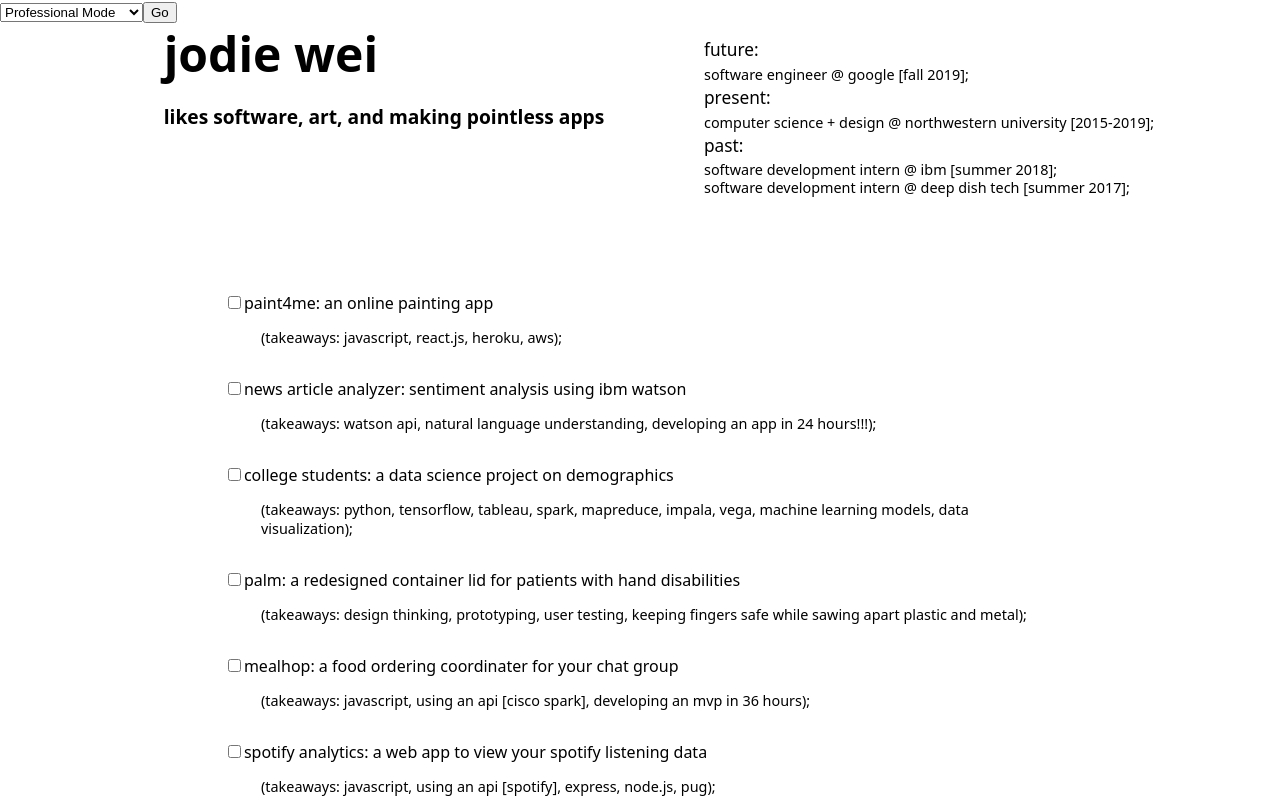
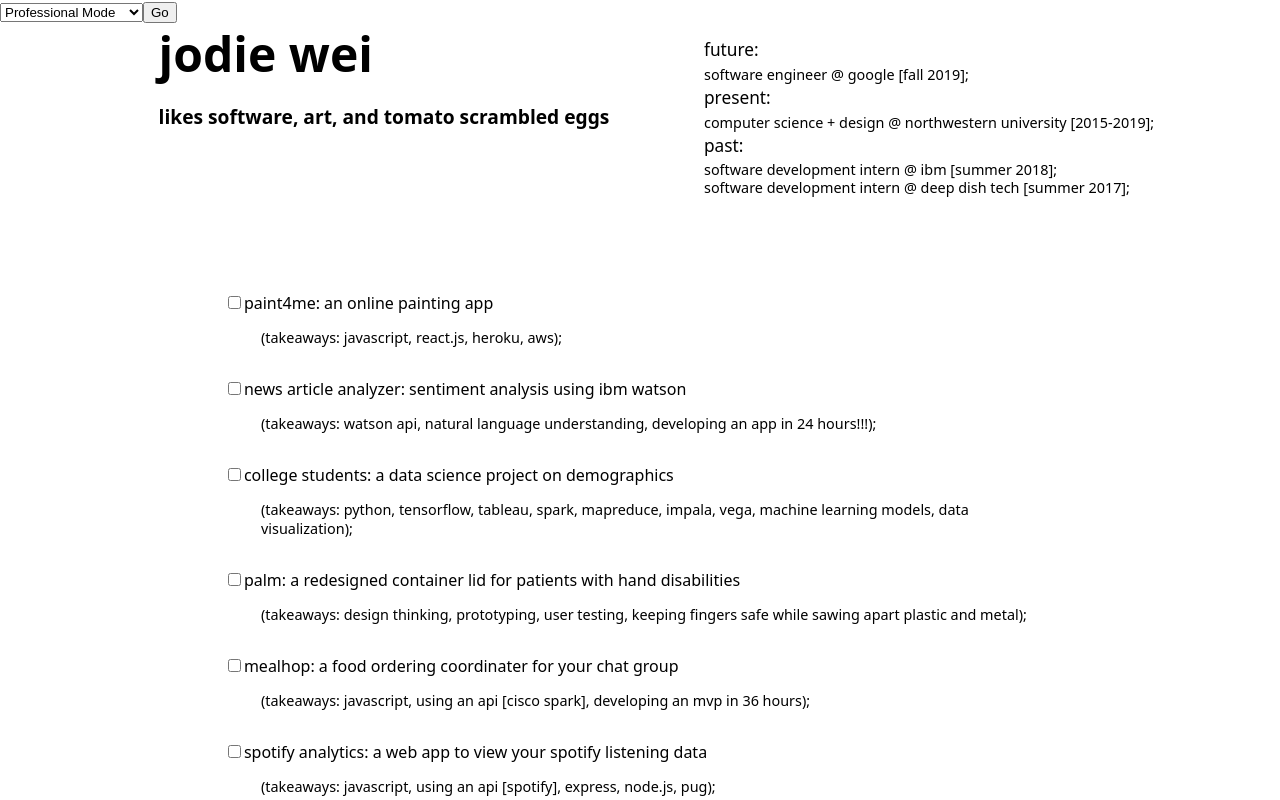
Before and after one commit to jrw192/me, a React (Create React App) app: page / in a window 1280 px wide. Shown: the top 800 px of the page. Built offline with nearby package versions, Linux system fonts and the light colour scheme.

Commit message:
update tagline

```diff
--- a/src/components/Regular.js
+++ b/src/components/Regular.js
@@ -12,7 +12,7 @@ export default class Regular extends React.Component {
 				<div id="title">
 					<div id="title_content">
 						<h1 id="name">jodie wei</h1>
-						<h3 id="tagline">likes software, art, and making pointless apps<br/><br/><br/><br/><br/></h3>
+						<h3 id="tagline">likes software, art, and tomato scrambled eggs<br/><br/><br/><br/><br/></h3>
 					</div>
 				</div>
 
```
